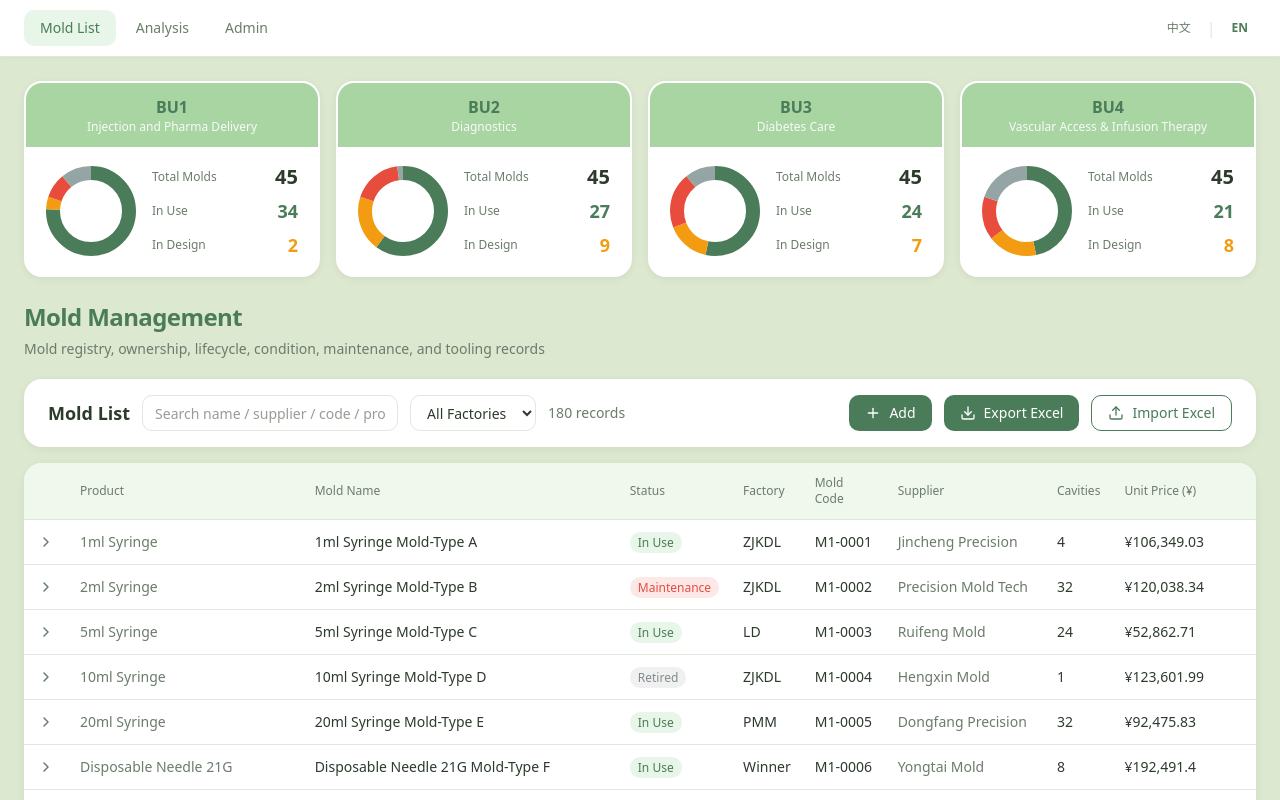
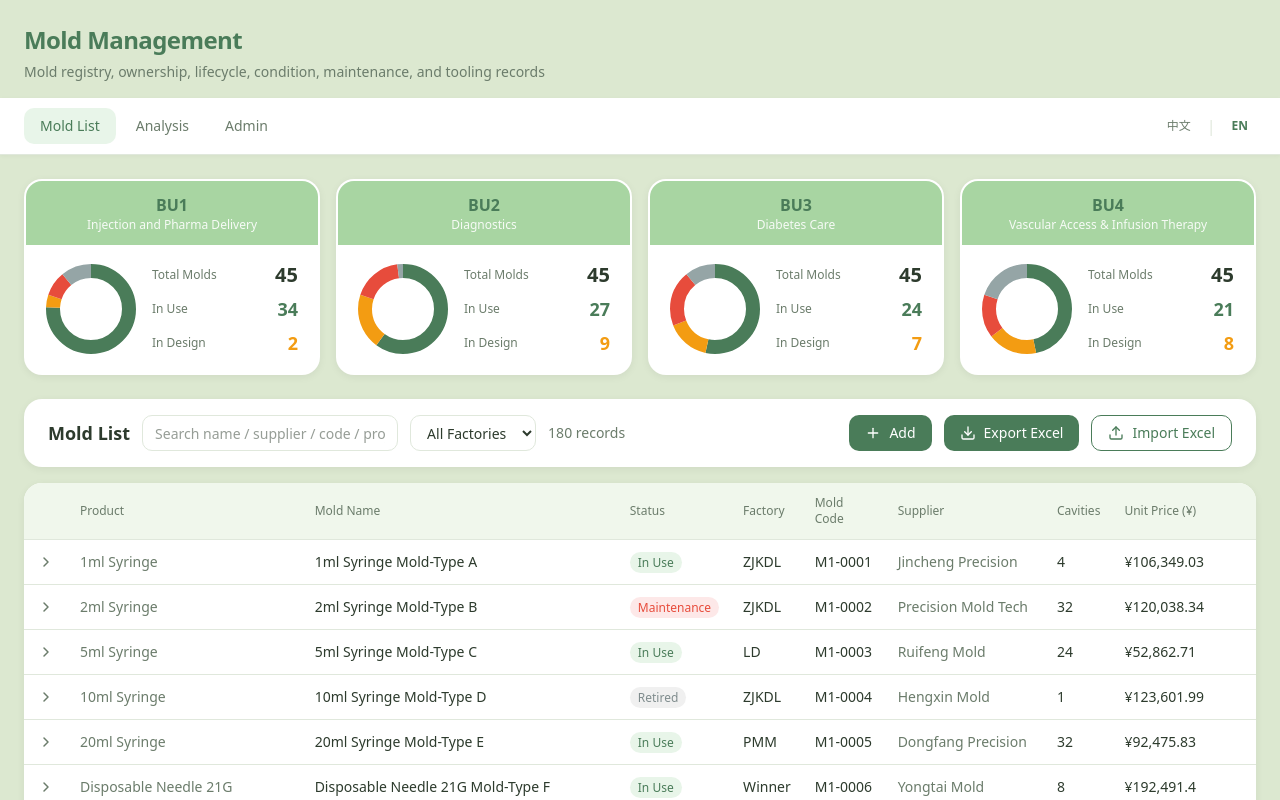
Before and after one commit to erikzhuang-dev/ubzhuangs-robot, a Next.js app: page / in a window 1280 px wide. Shown: the top 800 px of the page. Built offline with nearby package versions, Linux system fonts and the light colour scheme.

Commit message:
fix(mold): 页面标题移至顶部导航栏上方，Mold Management 加粗绿色标题+描述文案
Coze-Commit-Type: user
Coze-User-ID: 1743168901482536
Coze-Conversation-ID: 12897442

```diff
--- a/src/app/page.tsx
+++ b/src/app/page.tsx
@@ -652,6 +652,16 @@ export default function Home() {
 
   return (
     <div className="min-h-screen" style={{ backgroundColor: '#dce8d0' }}>
+      {/* Page Header */}
+      <div className="mx-auto max-w-[1400px] px-6 pt-6 pb-4">
+        <h1 className="text-2xl font-bold tracking-tight" style={{ color: '#4a7c59' }}>
+          {t.pageTitle}
+        </h1>
+        <p className="mt-1.5 text-sm" style={{ color: '#6b7c6b' }}>
+          {t.pageSubtitle}
+        </p>
+      </div>
+
       {/* Top Navigation Bar */}
       <div className="bg-white border-b" style={{ borderColor: '#e0e8dc', boxShadow: '0 1px 4px rgba(0,0,0,0.04)' }}>
         <div className="mx-auto max-w-[1400px] px-6 flex items-center justify-between h-14">
@@ -761,16 +771,6 @@ export default function Home() {
               </div>
             );
           })}
-        </div>
-
-        {/* Page Title */}
-        <div className="mb-5">
-          <h1 className="text-2xl font-bold tracking-tight" style={{ color: '#4a7c59' }}>
-            {t.pageTitle}
-          </h1>
-          <p className="mt-1.5 text-sm" style={{ color: '#6b7c6b' }}>
-            {t.pageSubtitle}
-          </p>
         </div>
 
         {/* Toolbar */}
```
Also changed, not shown: assets/image_20260908115037374.png (added).
